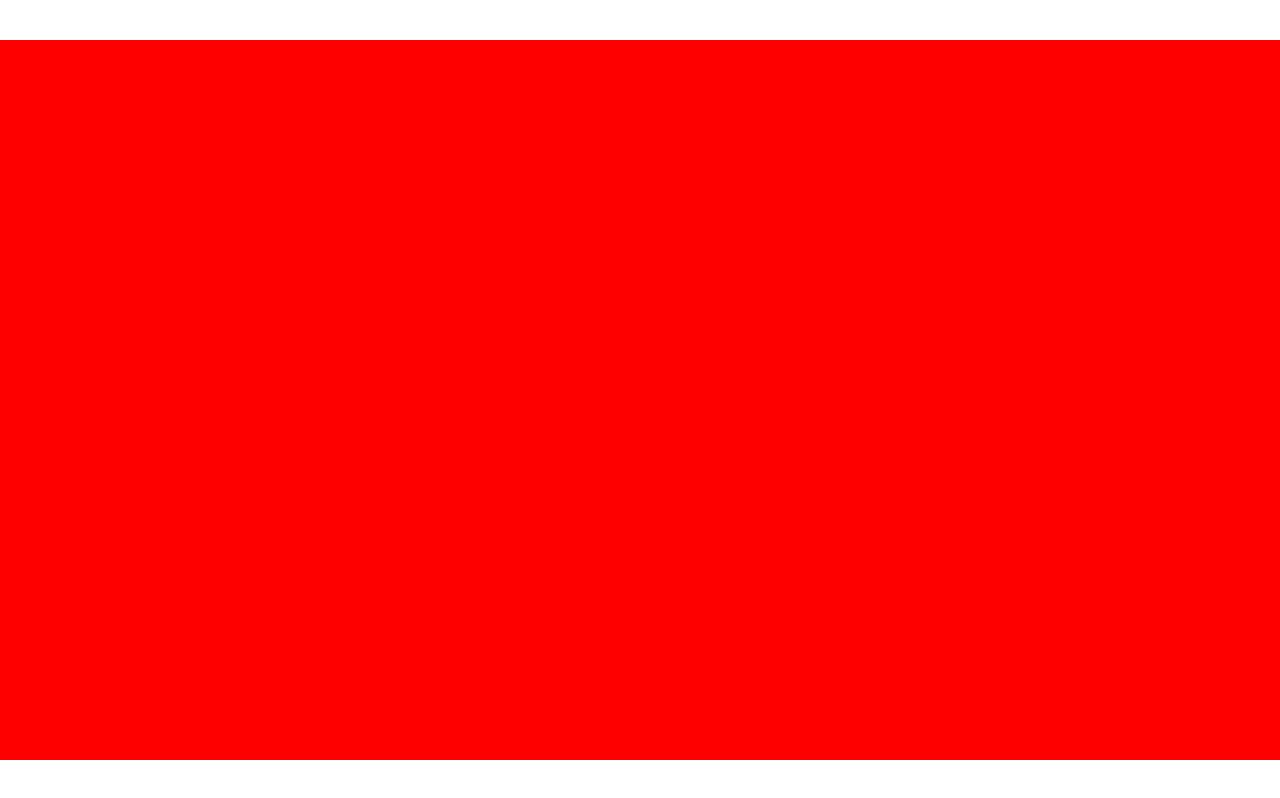
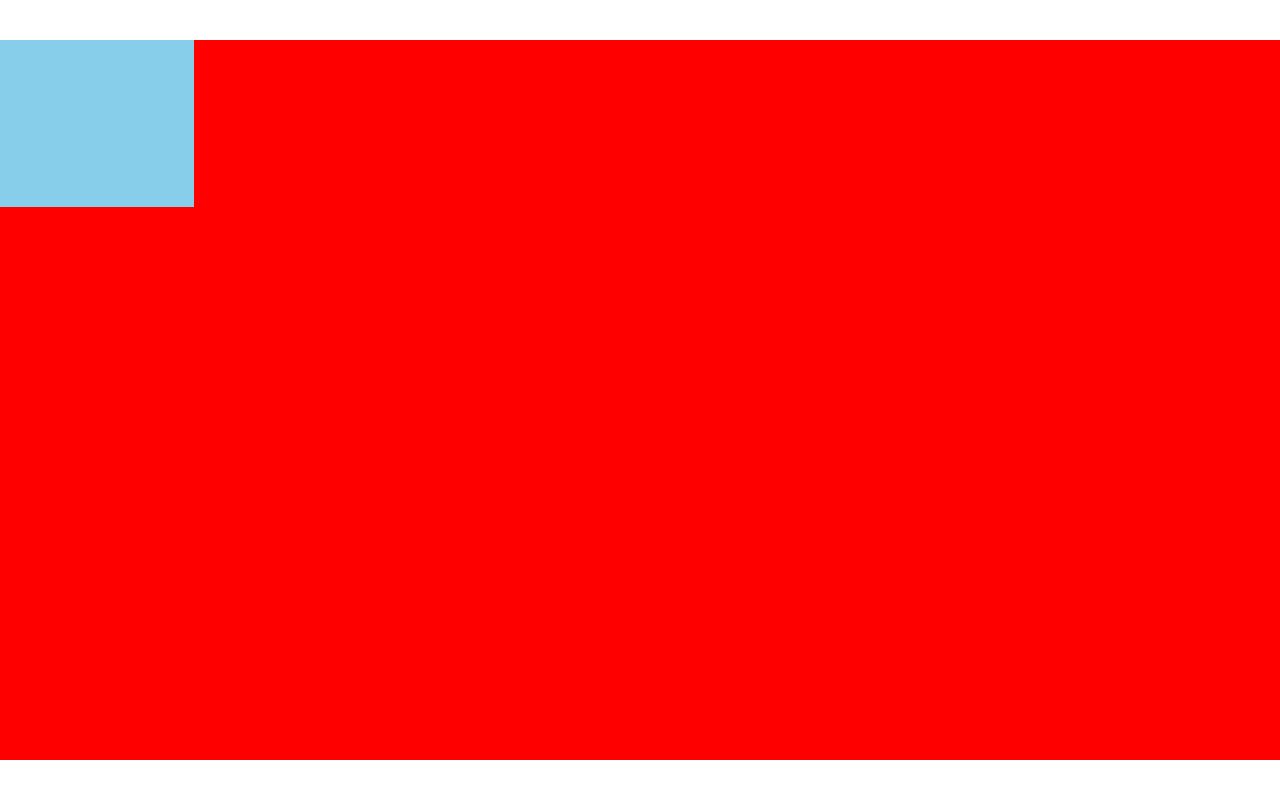
Before and after one commit to lby1024/data-screen, a React (Create React App) app: page / in a window 1280 px wide. Built offline with nearby package versions, Linux system fonts and the light colour scheme.

Commit message:
feat: useRem

```diff
--- a/src/App.tsx
+++ b/src/App.tsx
@@ -1,12 +1,22 @@
-import React from 'react';
+import React, { useEffect } from 'react';
+import styled from 'styled-components';
 import XContent from './component/content';
+import { useRem } from './hooks/use-rem';
 
 function App() {
+  useRem()
+
   return (
-    <div className="App">
-      <XContent />
-    </div>
+    <XContent >
+      <Box/>
+    </XContent>
   );
 }
 
 export default App;
+
+const Box = styled.div`
+  width: 3.67rem;
+  height: 3.15rem;
+  background-color: skyblue;
+`
--- a/src/component/content/index.tsx
+++ b/src/component/content/index.tsx
@@ -1,12 +1,7 @@
-import { FC, useEffect } from "react"
+import { FC } from "react"
 import styled from "styled-components"
 
 const XContent:FC = ({children}) => {
-
-    useEffect(() => {
-        window.onresize = () => rem()
-        rem()
-    }, [])
 
     return <Content>
         <div className="inner" >{children}</div>
@@ -23,20 +18,7 @@ const Content = styled.div`
     align-items: center;
     .inner {
         background-color: red;
-        width: 100rem;
-        height: ${100*9/16}rem;
+        width: 24.2rem;
+        height: 13.6125rem;
     }
 `
-
-function rem() {
-    const w = document.documentElement.clientWidth || document.body.clientWidth
-    const h = document.documentElement.clientHeight || document.body.clientHeight
-    const htmlDom = document.getElementsByTagName('html')[0];
-    if(w/h <= 16/9) {
-        htmlDom.style.fontSize = `${w/100}px`
-    }
-    else{
-        const width = 16*h/9
-        htmlDom.style.fontSize = `${width/100}px`
-    }
-}
--- /dev/null
+++ b/src/hooks/use-rem.ts
@@ -0,0 +1,21 @@
+import { useEffect } from "react"
+
+export function useRem() {
+    useEffect(() => {
+        window.onresize = () => rem()
+        rem()
+    }, [])
+}
+
+function rem() {
+    const w = document.documentElement.clientWidth || document.body.clientWidth
+    const h = document.documentElement.clientHeight || document.body.clientHeight
+    const htmlDom = document.getElementsByTagName('html')[0];
+    if(w/h <= 16/9) {
+        htmlDom.style.fontSize = `${w/1210*50}px`
+    }
+    else{
+        const width = 16*h/9
+        htmlDom.style.fontSize = `${width/1210*50}px`
+    }
+}
--- a/src/index.css
+++ /dev/null
@@ -1,13 +0,0 @@
-body {
-  margin: 0;
-  font-family: -apple-system, BlinkMacSystemFont, 'Segoe UI', 'Roboto', 'Oxygen',
-    'Ubuntu', 'Cantarell', 'Fira Sans', 'Droid Sans', 'Helvetica Neue',
-    sans-serif;
-  -webkit-font-smoothing: antialiased;
-  -moz-osx-font-smoothing: grayscale;
-}
-
-code {
-  font-family: source-code-pro, Menlo, Monaco, Consolas, 'Courier New',
-    monospace;
-}
--- a/src/index.tsx
+++ b/src/index.tsx
@@ -1,8 +1,8 @@
 import React from 'react';
 import ReactDOM from 'react-dom';
-import './index.css';
 import App from './App';
 import reportWebVitals from './reportWebVitals';
+import './static/reset.css'
 
 ReactDOM.render(
   <React.StrictMode>
--- /dev/null
+++ b/src/static/reset.css
@@ -0,0 +1,4 @@
+* {
+    margin: 0;
+    padding: 0;
+}
--- /dev/null
+++ b/src/utils/tools.ts
@@ -0,0 +1 @@
+export function aaa() {}
```
